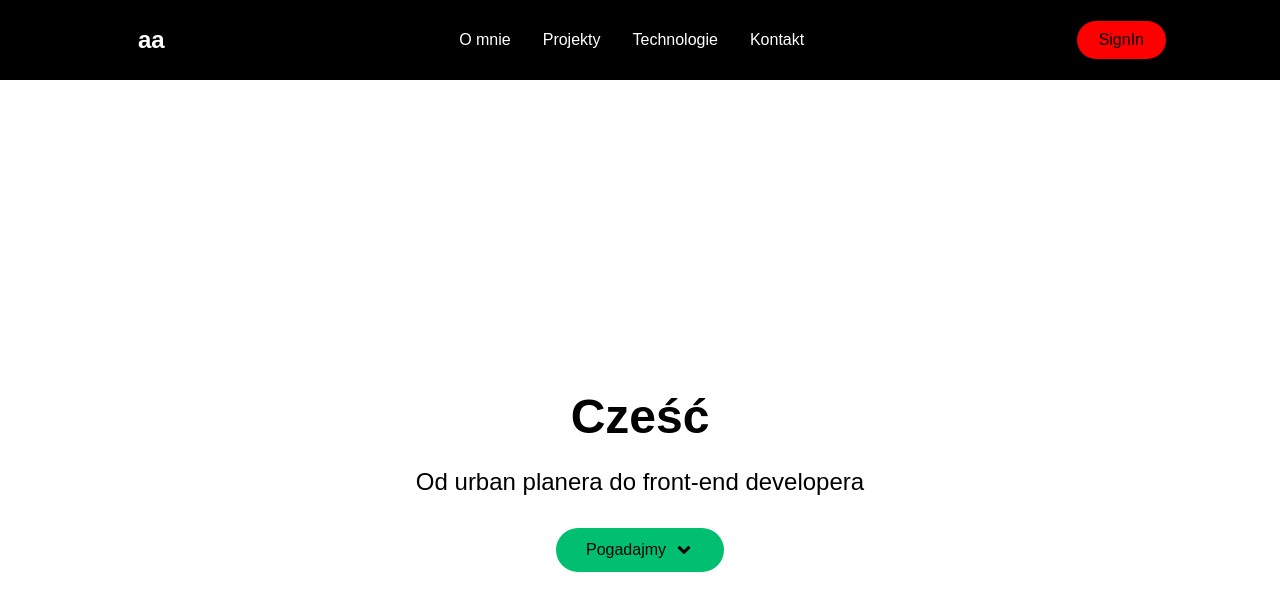
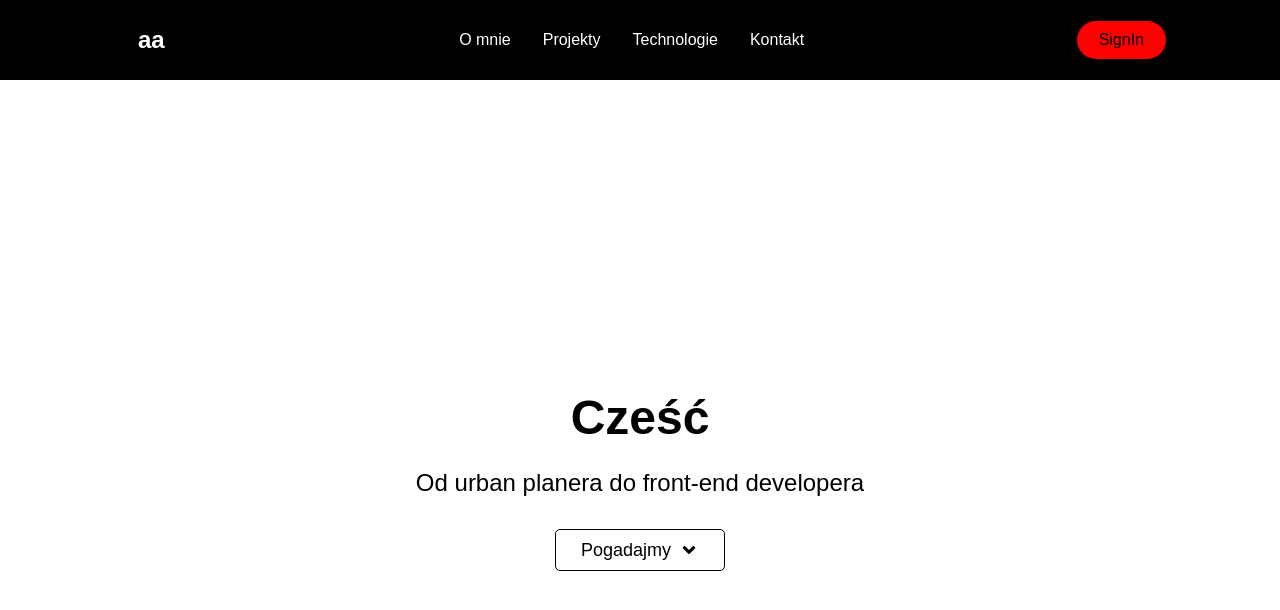
Before and after one commit to oknaAnko/portfolio-website, a React (Create React App) app: page / in a window 1280 px wide. Shown: the top 610 px of the page. Built offline with nearby package versions, Linux system fonts and the light colour scheme; a web font is replaced by a local one.

Commit message:
styles: Button and SmallButton wip

```diff
--- a/src/components/ButtonElement.js
+++ b/src/components/ButtonElement.js
@@ -1,23 +1,41 @@
-import styled from "styled-components";
+import styled from "styled-components/macro";
 import { Link } from "react-scroll";
 
 export const Button = styled(Link)`
   display: flex;
+  flex-direction: row;
   justify-content: center;
   align-items: center;
-  padding: ${({ big }) => (big ? "14px 48px" : "12px 30px")};
-  border: none;
-  border-radius: 50px;
+  padding: 10px 25px;
+  border: 1px solid black;
+  border-radius: 5px;
   outline: none;
-  background: ${({ primary }) => (primary ? "#01BF71" : "#010606")};
-  color: ${({ dark }) => (dark ? "#010606" : "#ddd")};
-  font-size: ${({ fontBig }) => (fontBig ? "20px" : "16px")};
   white-space: nowrap;
+  text-align: center;
+  font-size: 18px;
+  line-height: 18px;
+  color: #000;
+  background-color: #fff;
   transition: all 0.2 ease-in-out;
   cursor: pointer;
 
   &:hover {
-    background: ${({ primary }) => (primary ? "#307035" : "#01BF71")};
+    background-color: red;
     transition: all 0.2 ease-in-out;
   }
 `;
+
+export const SmallButton = styled(Button)`
+  flex-direction: column;
+  white-space: normal;
+  border: none;
+  font-size: 14px;
+  color: #fff;
+  background-color: transparent;
+
+  &:hover {
+    border: none;
+    background-color: transparent;
+    box-shadow: 0px 0px 10px -1px white;
+  }
+`;
--- a/src/components/ProjectSection/ProjectElements.js
+++ b/src/components/ProjectSection/ProjectElements.js
@@ -1,5 +1,6 @@
 import styled from "styled-components/macro";
 import windowImg from "../../images/window.jpg";
+import { BsCodeSlash } from "react-icons/bs";
 
 export const ProjectContainer = styled.div`
   height: 800px;
@@ -27,7 +28,7 @@ export const ProjectWrapper = styled.div`
   grid-gap: 20px;
   padding: 0 50px;
 
-  @media screen and (max-width: 1000px) {
+  @media screen and (max-width: 1100px) {
     grid-template-columns: 1fr 1fr;
   }
 
@@ -62,7 +63,7 @@ export const ProjectCard = styled.div`
   &:hover {
     transform: scale(1.05);
     transition: all 0.25s ease-in-out;
-    cursor: pointer;
+    /* cursor: pointer; */
   }
 `;
 
@@ -72,7 +73,11 @@ export const ProjectBackground = styled.div`
   border-radius: 5px;
   background-color: rgba(0, 0, 0, 0.5);
   opacity: 0;
+  /* opacity: 1; */
   transition: all 0.25s ease-in-out;
+  display: flex;
+  flex-direction: column;
+  justify-content: center;
 
   &:hover {
     opacity: 1;
@@ -86,4 +91,17 @@ export const ProjectP = styled.p`
   color: #fff;
   text-shadow: 0 0 4px #000;
   transition: all 0.25s ease-in-out;
+  margin-bottom: 30px;
 `;
+
+export const BtnWrap = styled.div`
+  display: flex;
+  flex-direction: row;
+  justify-content: space-around;
+`;
+
+export const IconCode = styled(BsCodeSlash)`
+  font-size: 25px;
+  margin-top: 8px;
+  fill: #fff;
+`;
--- a/src/components/ProjectSection/ProjectSection.js
+++ b/src/components/ProjectSection/ProjectSection.js
@@ -1,5 +1,5 @@
 import React from "react";
-
+import { SmallButton } from "../ButtonElement";
 import {
   ProjectContainer,
   ProjectH2,
@@ -7,6 +7,8 @@ import {
   ProjectCard,
   ProjectBackground,
   ProjectP,
+  BtnWrap,
+  IconCode,
 } from "./ProjectElements";
 
 const ProjectSection = () => {
@@ -17,16 +19,43 @@ const ProjectSection = () => {
         <ProjectCard>
           <ProjectBackground>
             <ProjectP>Lorem lorem</ProjectP>
+            <BtnWrap>
+              <SmallButton to="#" primary="false">
+                demo
+              </SmallButton>
+              <SmallButton to="#" primary="false">
+                <span>code</span>
+                <IconCode />
+              </SmallButton>
+            </BtnWrap>
           </ProjectBackground>
         </ProjectCard>
         <ProjectCard>
           <ProjectBackground>
             <ProjectP>Lorem lorem</ProjectP>
+            <BtnWrap>
+              <SmallButton to="#" primary="false">
+                demo
+              </SmallButton>
+              <SmallButton to="#" primary="false">
+                <span>code</span>
+                <IconCode />
+              </SmallButton>
+            </BtnWrap>
           </ProjectBackground>
         </ProjectCard>
         <ProjectCard>
           <ProjectBackground>
             <ProjectP>Lorem lorem</ProjectP>
+            <BtnWrap>
+              <SmallButton to="#" primary="false">
+                demo
+              </SmallButton>
+              <SmallButton to="#" primary="false">
+                <span>code</span>
+                <IconCode />
+              </SmallButton>
+            </BtnWrap>
           </ProjectBackground>
         </ProjectCard>
       </ProjectWrapper>
```
